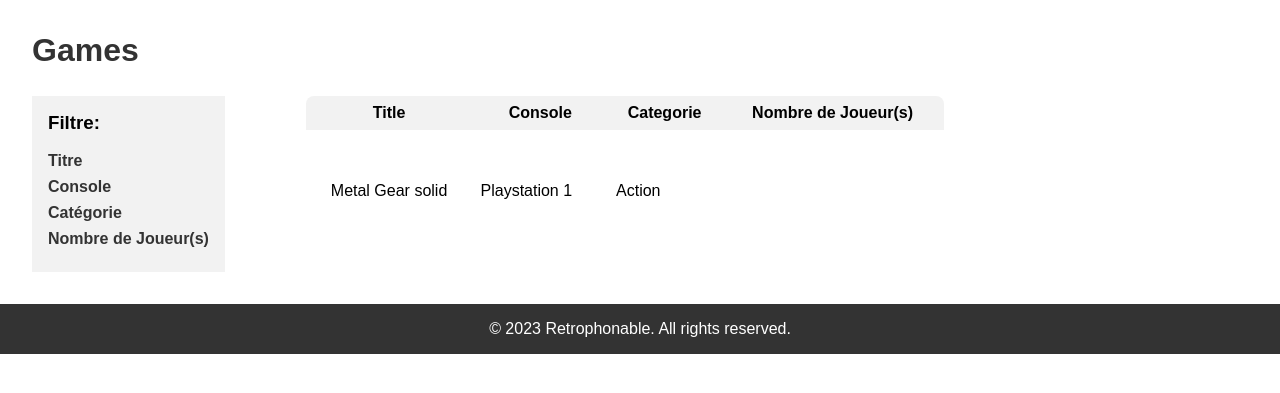
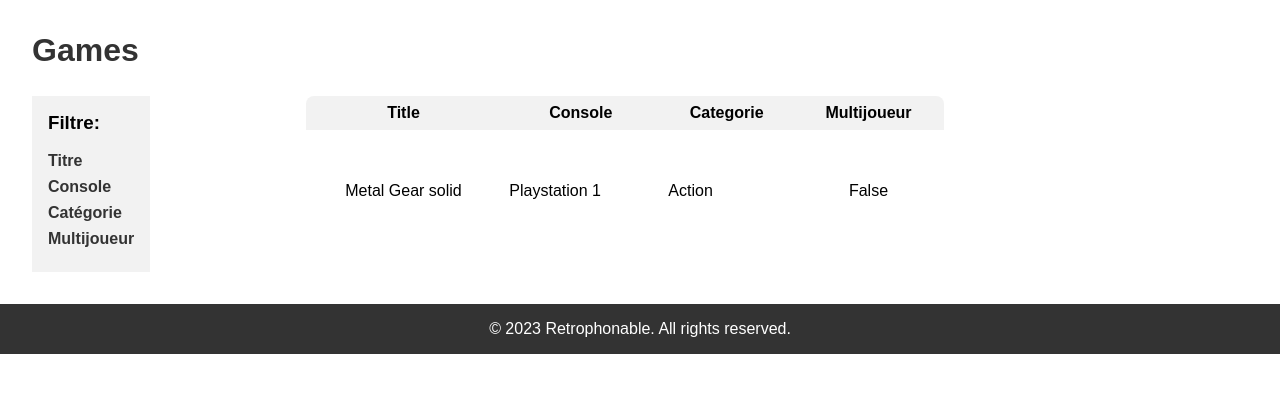
Before and after one commit to MazePaul/RetroPhonable, a Django app: page /library/3 in a window 1280 px wide. Shown: the part 115-508 px from the top of the page. Run offline with Django 4.2, Linux system fonts and the light colour scheme; data comes from the database, SQL or seed files in the repository.

Commit message:
modifiction du detail.html - suppression nb_player to Multijoueur

```diff
--- a/Retrophonable/library/templates/library/detail.html
+++ b/Retrophonable/library/templates/library/detail.html
@@ -218,7 +218,7 @@
           <li><a href="#">Titre</a></li>
           <li><a href="#">Console</a></li>
           <li><a href="#">Catégorie</a></li>
-          <li><a href="#">Nombre de Joueur(s)</a></li>
+          <li><a href="#">Multijoueur</a></li>
         </ul>
       </div>
       <table>
@@ -227,7 +227,7 @@
             <th>Title</th>
             <th>Console</th>
             <th>Categorie</th>
-            <th>Nombre de Joueur(s)</th>
+            <th>Multijoueur</th>
           </tr>
         </thead>
         <tbody>
@@ -235,7 +235,7 @@
             <td>{{ game.title_text }}</td>
             <td>{{ game.console_text }}</td>
             <td>{{ game.category_text }}</td>
-            <td>{{ game.nb_player }}</td>
+            <td>{{ game.multiplayer }}</td>
           </tr>
         </tbody>
       </table>
```
